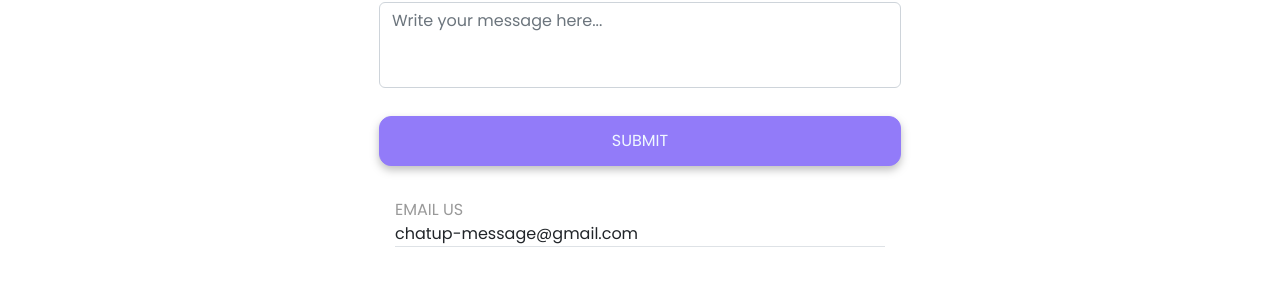
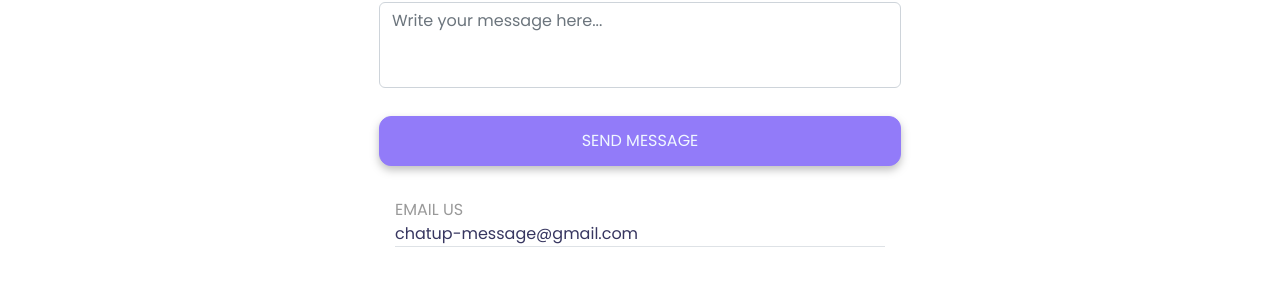
Before and after one commit to XoenLee/CapstoneKodego-ChatUp, a Vue app: page /Contact in a window 1280 px wide. Shown: the part 467-764 px from the top of the page. Built offline with nearby package versions, Linux system fonts and the light colour scheme.

Commit message:
Changed the submit button into send message

```diff
--- a/src/views/ContactUsView.vue
+++ b/src/views/ContactUsView.vue
@@ -25,14 +25,14 @@
                         <textarea class="form-control" id="exampleFormControlTextarea1" rows="3" placeholder="Write your message here..."></textarea>
                     </div>
                     <div class="container__button">
-                    <button class="container__btn2 mx-0 mb-3 w-100">SUBMIT</button>
+                    <button class="container__btn2 mx-0 mb-3 w-100">SEND MESSAGE</button>
                     </div>
 
                 </div>
                 <!-- End of form -->
                 <div class="m-3">
                     <label class="container__email-label" for="name">EMAIL US</label>
-                    <p class="border-bottom">chatup-message@gmail.com</p>
+                    <p class="container__email-us border-bottom">chatup-message@gmail.com</p>
                 </div>
                 <div class="subtext text-center mt-5">
                     <a href="/">Go Back to Homepage</a>
@@ -81,6 +81,10 @@
         &__email-label{
             color:  #999999;
         }
+
+        &__email-us{
+            color: $secondaryColor;
+        }
     }
 }
 </style>
```
